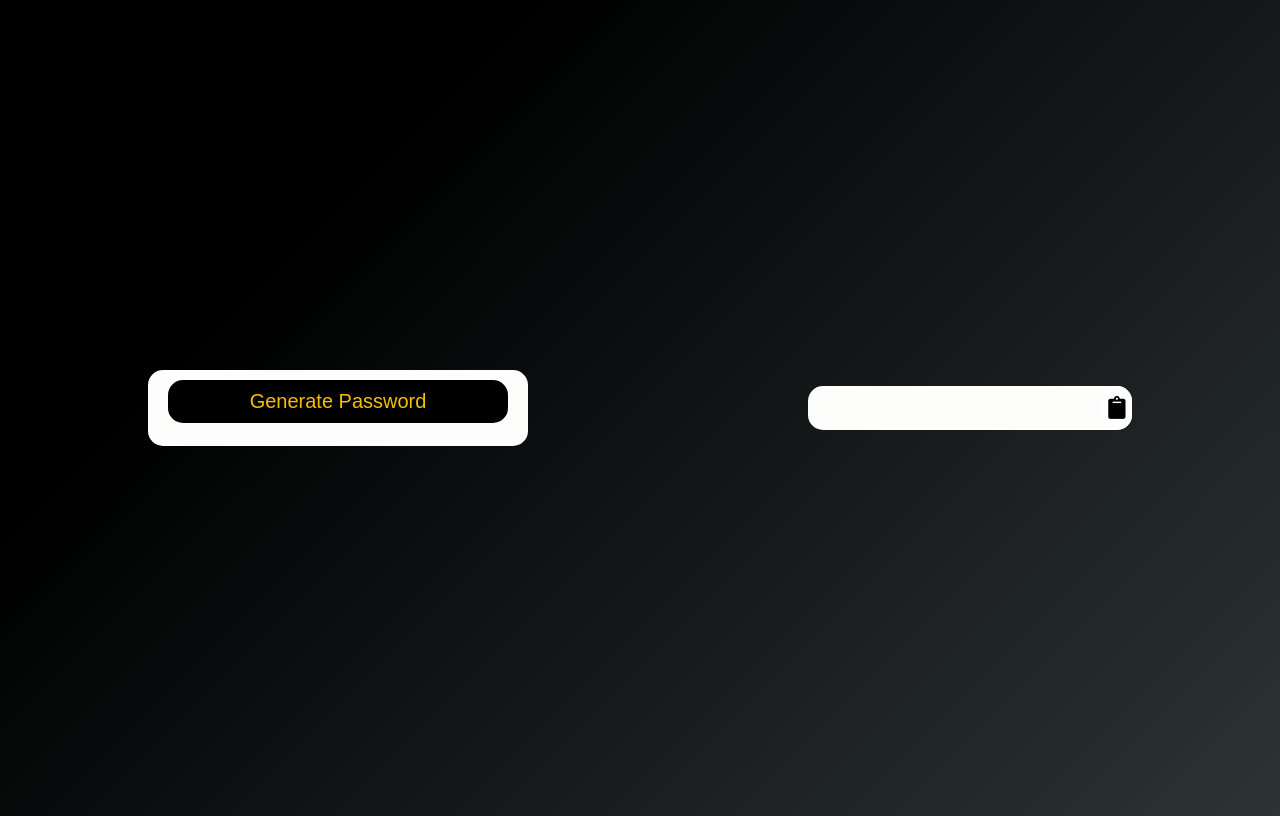
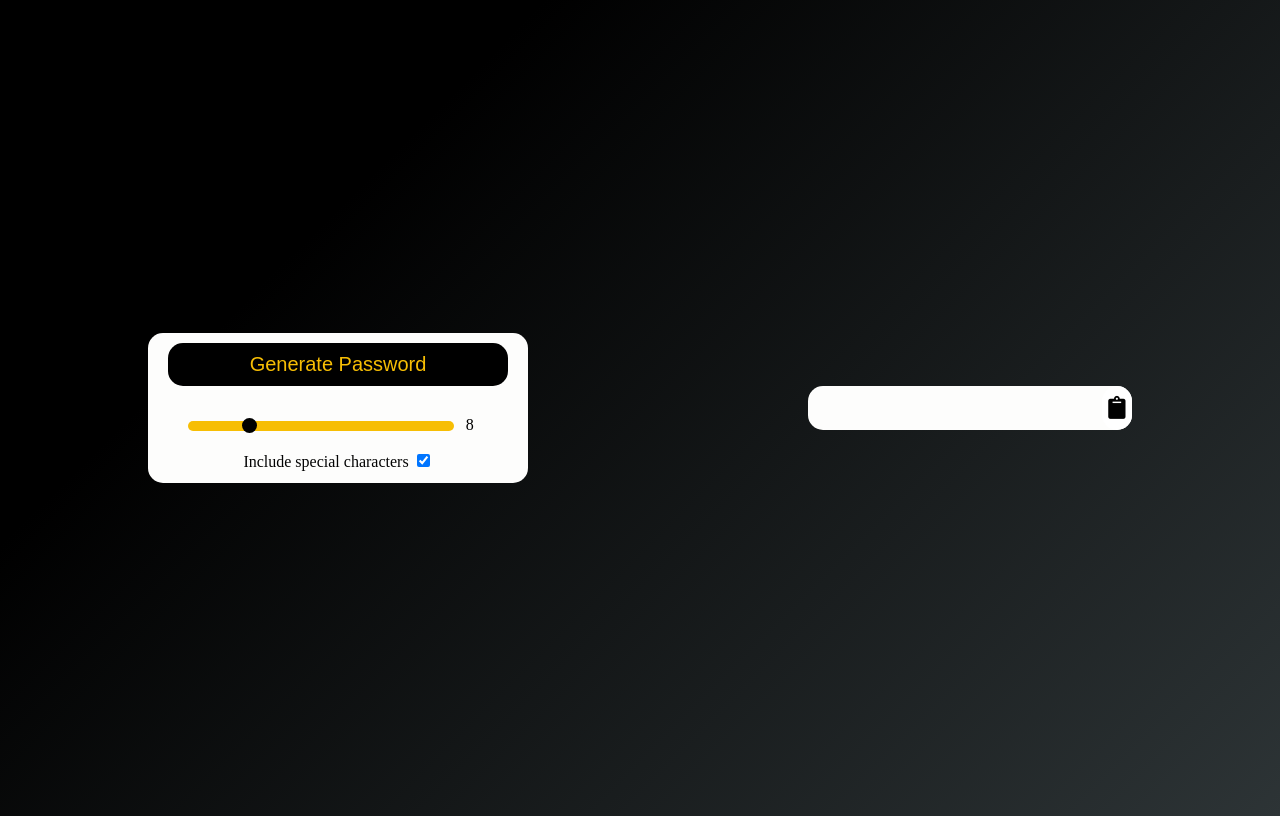
Before and after one commit to DASyhef/Password-Generator, a plain HTML site: page index.html in a window 1280 px wide. Drawn offline with Linux system fonts and the light colour scheme.

Commit message:
password next gen

```diff
--- a/CSS/style.css
+++ b/CSS/style.css
@@ -25,7 +25,6 @@ html {
     margin-left: 40px;
     margin-top: 25px;
     margin-bottom: 20px;
-    display:none;
   }
 
   .slider:hover {
@@ -57,8 +56,6 @@ html {
   .action-btn:hover {
     opacity: 0.5;
   }
-  label {display: none}
-  input{ display: none;}
 
   .wrapper {
     display: flex;
--- a/index.html
+++ b/index.html
@@ -21,18 +21,20 @@
         <input
           type="range"
           value="8"
-          min="20"
-          max="20"
+          min="2"
+          max="30"
           class="slider"
           oninput="this.nextElementSibling.value = this.value"
           id="slider"/>
-
+      </input>
+      <output>8</output>
       </div>
       <label class="container" style="color: rgb(3, 3, 3)"
         >Include special characters
         <input type="checkbox" checked="checked" id="checkbox" />
         <span class="checkmark"></span>
       </label>
+
     </div>
 
     <div class="wrapper_main">
```
